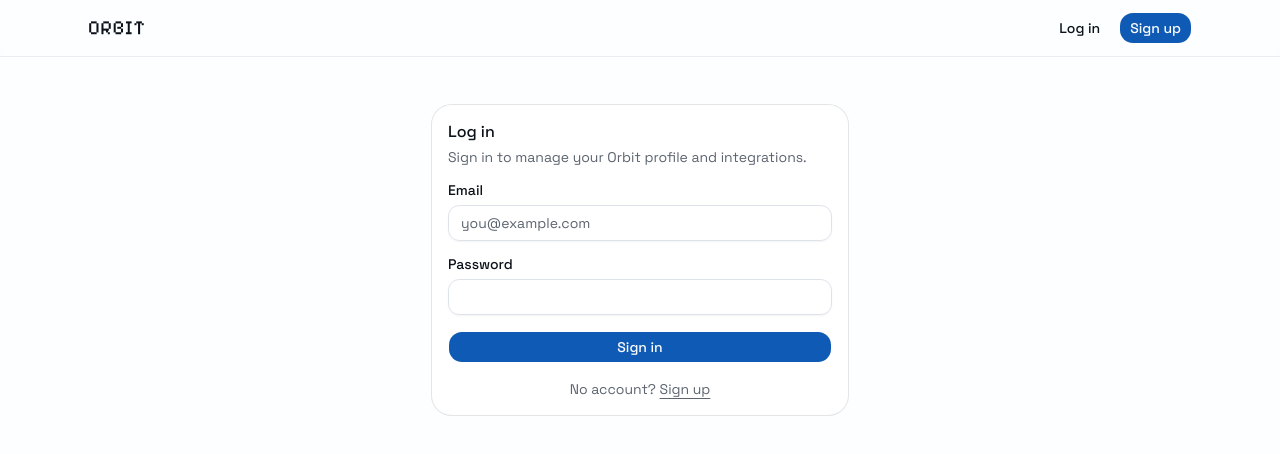
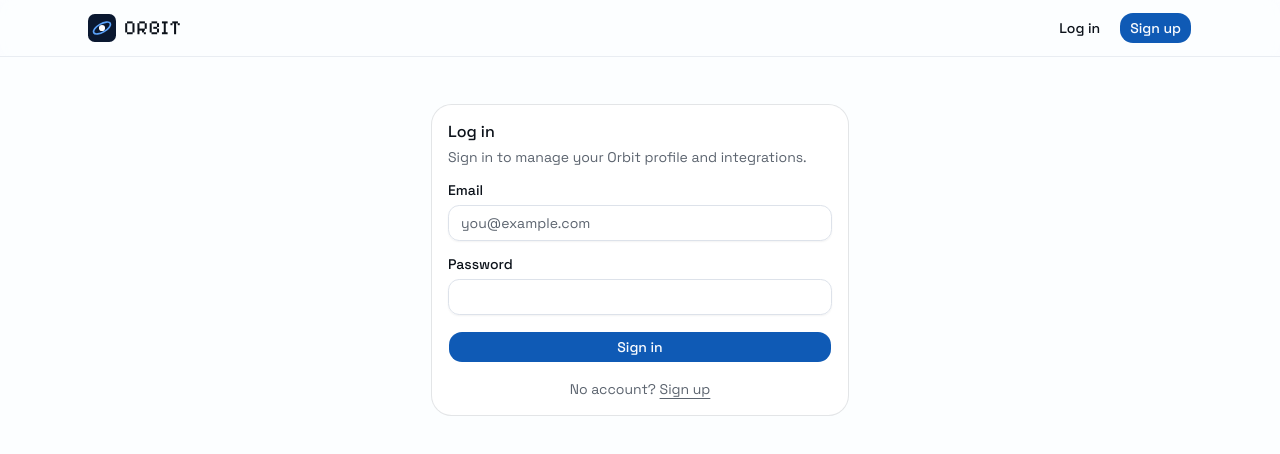
Before and after one commit to pateldivyesh1323/orbit, a Next.js app in the folder client/: page /login in a window 1280 px wide. Shown: the top 454 px of the page. Built offline with nearby package versions, Linux system fonts and the light colour scheme; no server answers.

Commit message:
Added header logo

```diff
--- /dev/null
+++ b/client/src/components/orbit-mark.tsx
@@ -0,0 +1,24 @@
+export function OrbitMark({ className }: { className?: string }) {
+  return (
+    <svg
+      viewBox="0 0 100 100"
+      className={className}
+      fill="none"
+      xmlns="http://www.w3.org/2000/svg"
+      aria-hidden="true"
+    >
+      <rect width="100" height="100" rx="24" fill="#0a1830" />
+      <ellipse
+        cx="50"
+        cy="50"
+        rx="34"
+        ry="15"
+        transform="rotate(-30 50 50)"
+        stroke="#5aa2fa"
+        strokeWidth="6"
+        fill="none"
+      />
+      <circle cx="50" cy="50" r="11" fill="#ffffff" />
+    </svg>
+  );
+}
--- a/client/src/components/site-header.tsx
+++ b/client/src/components/site-header.tsx
@@ -1,12 +1,14 @@
 import Link from "next/link";
 
 import { AuthNav } from "@/components/auth-nav";
+import { OrbitMark } from "@/components/orbit-mark";
 
 export function SiteHeader() {
   return (
     <header className="border-b border-border/60 bg-background/70 backdrop-blur supports-backdrop-filter:bg-background/60 sticky top-0 z-40">
       <div className="mx-auto flex h-14 max-w-6xl items-center justify-between px-4 sm:px-6">
-        <Link href="/" className="tracking-tight">
+        <Link href="/" className="flex items-center gap-2 tracking-tight">
+          <OrbitMark className="size-7" />
           <span className="font-display text-xl uppercase tracking-wide">
             Orbit
           </span>
```
